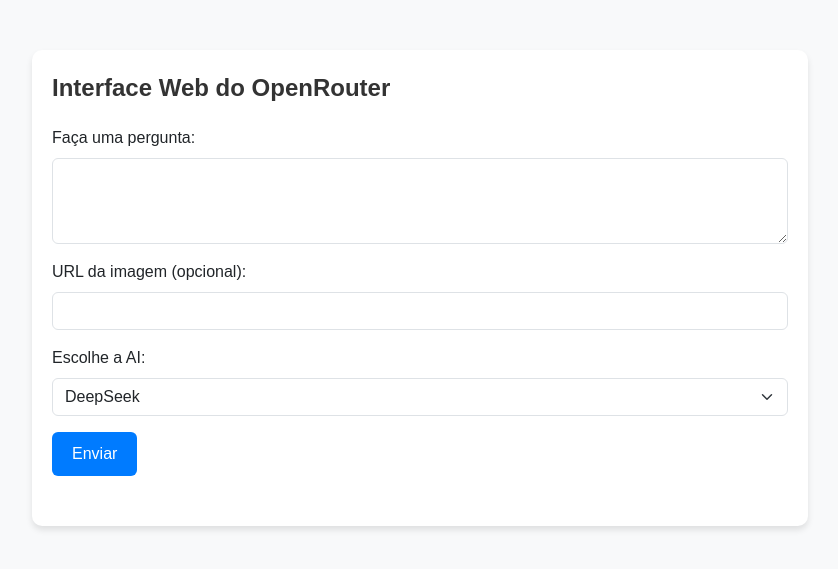
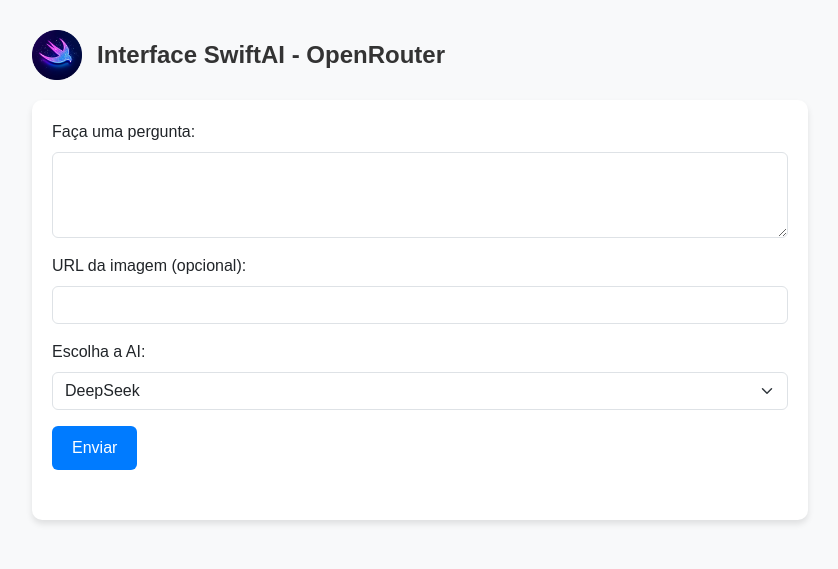
Before and after one commit to dspacheco132/openrouter-api, a Flask app: page / in a window 1280 px wide. Shown: the top 569 px of the page, without its empty margins (220-1058 px from the left). Run offline with Flask 3, Linux system fonts and the light colour scheme.

Commit message:
adding logo

```diff
--- a/templates/index.html
+++ b/templates/index.html
@@ -1,11 +1,12 @@
 <!DOCTYPE html>
-<html lang="en">
+<html lang="pt">
 <head>
     <meta charset="UTF-8">
     <meta name="viewport" content="width=device-width, initial-scale=1.0">
-    <title>Interface Web com OpenRouter</title>
+    <title>SwiftAI</title>
+    <link rel="icon" href="{{ url_for('static', filename='favicon.ico') }}" type="image/x-icon">
+    <link rel="shortcut icon" href="{{ url_for('static', filename='logo.png') }}" type="imag">
     <link href="https://cdn.jsdelivr.net/npm/bootstrap@5.3.0/dist/css/bootstrap.min.css" rel="stylesheet">
-    <!-- Biblioteca para renderizar Markdown -->
     <script src="https://cdn.jsdelivr.net/npm/marked/marked.min.js"></script>
     <style>
         body {
@@ -14,7 +15,20 @@
         }
         .container {
             max-width: 800px;
-            margin-top: 50px;
+            margin-top: 30px;
+        }
+        .header-container {
+            display: flex;
+            align-items: center;
+            margin-bottom: 20px;
+            gap: 15px;
+        }
+        .logo {
+            height: 50px;
+            transition: transform 0.3s;
+        }
+        .logo:hover {
+            transform: scale(1.05);
         }
         .chat-container {
             background-color: #ffffff;
@@ -25,17 +39,11 @@
         .chat-header {
             font-size: 24px;
             font-weight: bold;
-            margin-bottom: 20px;
             color: #333;
+            margin: 0;
         }
         .chat-input {
             margin-bottom: 20px;
-        }
-        .chat-response {
-            background-color: #f1f3f4;
-            border-radius: 8px;
-            padding: 15px;
-            margin-top: 20px;
         }
         .btn-primary {
             background-color: #007bff;
@@ -60,97 +68,78 @@
             border-radius: 8px;
             margin-top: 10px;
         }
-
-        /* Estilos específicos para Markdown */
-        .markdown-response h1,
-        .markdown-response h2,
-        .markdown-response h3 {
+        /* Estilos Markdown */
+        .markdown-response h1, .markdown-response h2 {
+            font-size: 1.5em;
             margin-top: 1em;
             margin-bottom: 0.5em;
-            font-weight: bold;
         }
-        .markdown-response h1 { font-size: 1.8em; }
-        .markdown-response h2 { font-size: 1.5em; }
-        .markdown-response h3 { font-size: 1.3em; }
         .markdown-response p {
             margin-bottom: 1em;
-            line-height: 1.6;
         }
-        .markdown-response ul,
-        .markdown-response ol {
+        .markdown-response ul, .markdown-response ol {
             margin-left: 20px;
-            margin-bottom: 1em;
-        }
-        .markdown-response li {
-            margin-bottom: 0.5em;
         }
         .markdown-response code {
             background-color: #f0f0f0;
             padding: 2px 4px;
             border-radius: 3px;
             font-family: monospace;
-            font-size: 0.9em;
         }
         .markdown-response pre {
             background-color: #f8f8f8;
             padding: 10px;
             border-radius: 5px;
             overflow-x: auto;
-            margin-bottom: 1em;
         }
         .markdown-response blockquote {
             border-left: 4px solid #ddd;
             padding-left: 10px;
             color: #666;
-            margin-left: 0;
-            margin-bottom: 1em;
         }
-        .markdown-response a {
-            color: #007bff;
-            text-decoration: none;
+        .loading-spinner {
+            display: none;
+            width: 2rem;
+            height: 2rem;
+            border: 0.25em solid rgba(0, 180, 255, 0.2);
+            border-top-color: #00b4ff;
+            border-radius: 50%;
+            animation: spin 1s linear infinite;
+            margin: 20px auto;
         }
-        .markdown-response a:hover {
-            text-decoration: underline;
-        }
-        .markdown-response table {
-            border-collapse: collapse;
-            width: 100%;
-            margin-bottom: 1em;
-        }
-        .markdown-response th,
-        .markdown-response td {
-            border: 1px solid #ddd;
-            padding: 8px;
-        }
-        .markdown-response th {
-            background-color: #f2f2f2;
+        @keyframes spin {
+            100% { transform: rotate(360deg); }
         }
     </style>
 </head>
 <body>
     <div class="container">
+        <div class="header-container">
+            <!-- Logotipo - Substitua pelo caminho da sua imagem -->
+            <img src="{{ url_for('static', filename='logo.png') }}" alt="Logo" class="logo">
+            <h1 class="chat-header">Interface SwiftAI - OpenRouter</h1>
+        </div>
+
         <div class="chat-container">
-            <div class="chat-header">
-                Interface Web do OpenRouter
-            </div>
-            <form method="POST">
+            <form method="POST" id="chatForm">
                 <div class="mb-3 chat-input">
                     <label for="question" class="form-label">Faça uma pergunta:</label>
-                    <textarea class="form-control" id="question" name="question" rows="3"></textarea>
+                    <textarea class="form-control" id="question" name="question" rows="3" required></textarea>
                 </div>
                 <div class="mb-3">
                     <label for="image_url" class="form-label">URL da imagem (opcional):</label>
                     <input type="text" class="form-control" id="image_url" name="image_url">
                 </div>
                 <div class="mb-3">
-                    <label for="ai" class="form-label">Escolhe a AI:</label>
+                    <label for="ai" class="form-label">Escolha a AI:</label>
                     <select class="form-select" id="ai" name="ai" required>
                         {% for ai in ais %}
                             <option value="{{ ai }}">{{ ai }}</option>
                         {% endfor %}
                     </select>
                 </div>
-                <button type="submit" class="btn btn-primary">Enviar</button>
+                <button type="submit" class="btn btn-primary" id="submitBtn">Enviar</button>
+                <div id="loadingSpinner" class="loading-spinner"></div>
             </form>
 
             <!-- Exibir o histórico de conversas -->
@@ -164,10 +153,10 @@
                         {% endif %}
                         {% if chat.image_url %}
                             <h5>Imagem:</h5>
-                            <img src="{{ chat.image_url }}" alt="Imagem enviada">
+                            <img src="{{ chat.image_url }}" alt="Imagem enviada" class="img-fluid">
                         {% endif %}
                         <h5>Resposta:</h5>
-                        <div class="markdown-response">{{ chat.answer }}</div>  <!-- Renderizado como Markdown -->
+                        <div class="markdown-response">{{ chat.answer }}</div>
                     </div>
                 {% endfor %}
             </div>
@@ -176,15 +165,29 @@
 
     <script src="https://cdn.jsdelivr.net/npm/bootstrap@5.3.0/dist/js/bootstrap.bundle.min.js"></script>
     <script>
-        // Configuração do Marked (opcional)
+        // Configuração do Marked
         marked.setOptions({
-            breaks: true,  // Quebras de linha viram <br>
-            gfm: true     // Suporte a GitHub Flavored Markdown
+            breaks: true,
+            gfm: true
         });
 
-        // Converter todos os elementos com a classe 'markdown-response'
+        // Converter Markdown para HTML
         document.querySelectorAll('.markdown-response').forEach(element => {
             element.innerHTML = marked.parse(element.textContent);
+        });
+
+        // Adicionar efeito de zoom nas imagens
+        document.querySelectorAll('.chat-history-item img').forEach(img => {
+            img.style.cursor = 'zoom-in';
+            img.onclick = function() {
+                this.style.maxWidth = this.style.maxWidth === '100%' ? '150%' : '100%';
+            };
+        });
+
+        // Mostrar spinner durante o envio
+        document.getElementById('chatForm').addEventListener('submit', function() {
+            document.getElementById('loadingSpinner').style.display = 'block';
+            document.getElementById('submitBtn').disabled = true;
         });
     </script>
 </body>
```
Also changed, not shown: static/logo.png (added).
